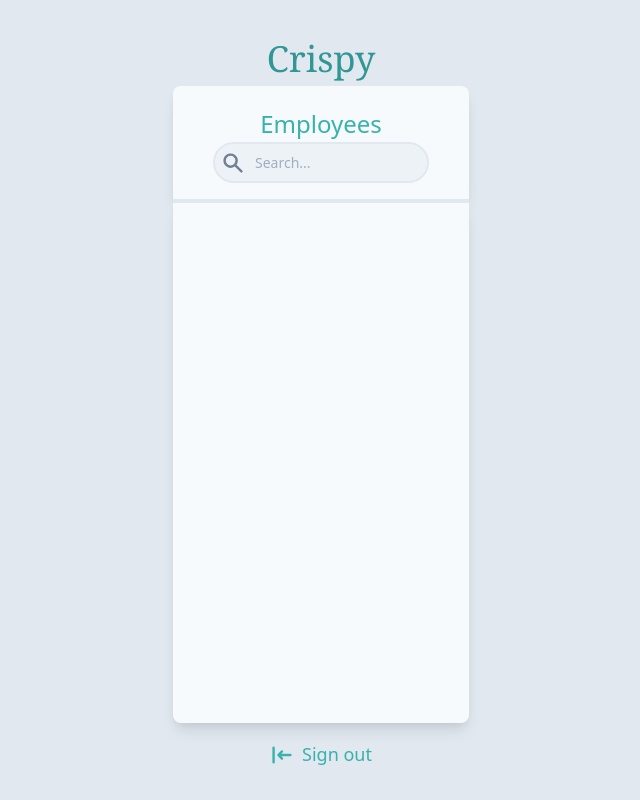
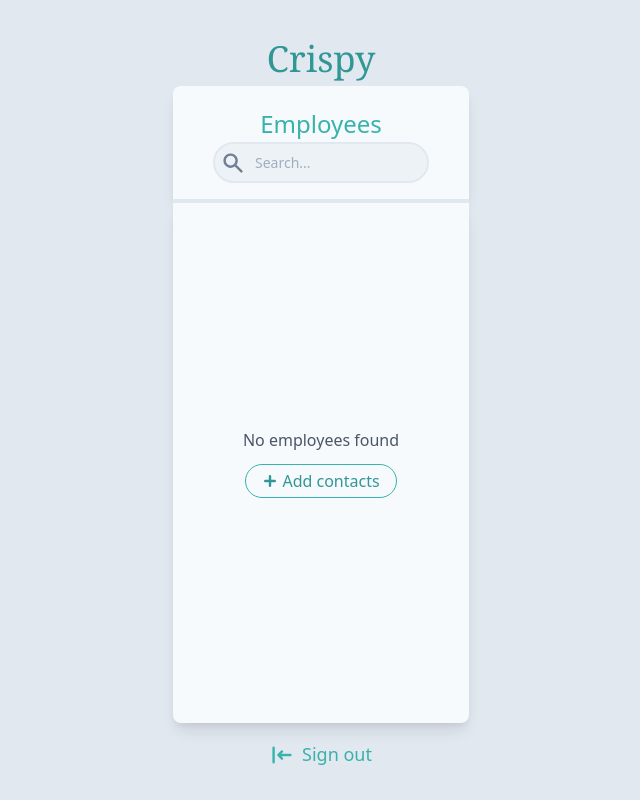
Before and after one commit to caioportela/crispy-employees, a Vue app in the folder client/: page /#/ in a window 1280 px wide. Shown: the whole page, without its empty margins (319-959 px from the left). Built offline with nearby package versions, Linux system fonts and the light colour scheme; sample sign-in values are in the browser's storage.

Commit message:
feat: add route to create users

```diff
--- a/client/src/router/index.js
+++ b/client/src/router/index.js
@@ -1,7 +1,6 @@
 import Vue from 'vue'
 import VueRouter from 'vue-router'
 import store from '@/store'
-import Home from '../views/Home.vue'
 
 Vue.use(VueRouter)
 
@@ -9,7 +8,7 @@ const routes = [
   {
     path: '/',
     name: 'Home',
-    component: Home,
+    component: () => import('@/views/Home.vue'),
     meta: { requiresAuth: true }
   },
   {
@@ -23,6 +22,12 @@ const routes = [
     name: 'Signup',
     component: () => import('@/views/Signup.vue'),
     meta: { requiresAuth: false }
+  },
+  {
+    path: '/user/create',
+    name: 'UserCreate',
+    component: () => import('@/views/user/Create.vue'),
+    meta: { requiresAuth: true }
   }
 ]
 
--- a/client/src/views/Home.vue
+++ b/client/src/views/Home.vue
@@ -17,7 +17,21 @@
     <hr class="border-2">
 
     <div class="flex-grow overflow-hidden text-center rounded-b-lg shadow-lg px-10 py-5 bg-gray-100">
+      <ul class="flex flex-col divide-y h-full scrollbar-track-gray-lighter">
+        <li class="flex flex-col items-center justify-center h-full">
+          <h6 class="mb-3">No employees found</h6>
 
+          <router-link to="/user/create" class="bg-transparent hover:bg-teal-600 text-teal-600 hover:text-white rounded-full border border-teal-500 transition duration-300 py-1 px-3 focus:outline-none focus:shadow-none" title="Add contact">
+            <div class="flex items-center pr-1">
+              <svg viewBox="0 0 20 20" fill="currentColor" class="plus w-6 h-6">
+                <path fill-rule="evenodd" d="M10 5a1 1 0 011 1v3h3a1 1 0 110 2h-3v3a1 1 0 11-2 0v-3H6a1 1 0 110-2h3V6a1 1 0 011-1z" clip-rule="evenodd"></path>
+              </svg>
+
+              Add contacts
+            </div>
+          </router-link>
+        </li>
+      </ul>
     </div>
 
     <div class="text-center">
--- /dev/null
+++ b/client/src/views/user/Create.vue
@@ -0,0 +1,13 @@
+<template>
+  <UserForm/>
+</template>
+
+<script>
+import UserForm from '@/components/UserForm'
+
+export default {
+  components: {
+    UserForm
+  }
+}
+</script>
```
